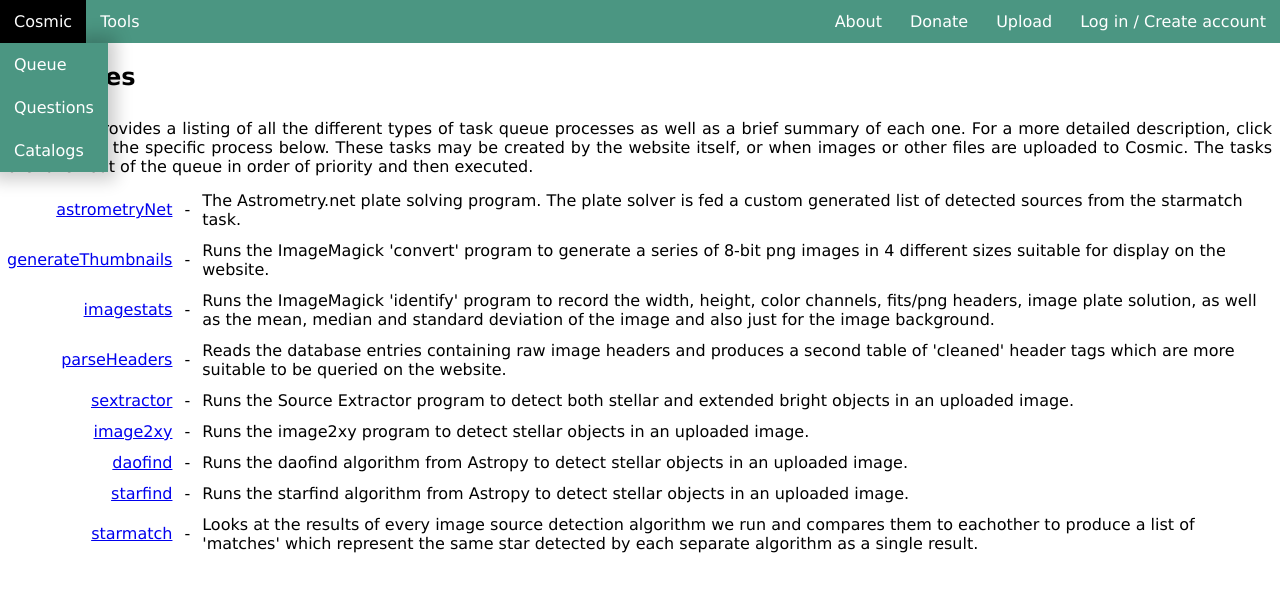
After one commit to AndrewBuck/cosmic, a Django app: page /about/processes/ in a window 1280 px wide. The commit adds this page. Shown: the top 592 px of the page. Run offline with Django 3.2, Linux system fonts and the light colour scheme; parts of the project's set-up code (start-up, migrations or seed data) failed here and were passed over.

Commit message:
Adding skeleton outlines for all of the documentation pages for the process queue tasks.

```diff
--- a/cosmic/urls.py
+++ b/cosmic/urls.py
@@ -57,6 +57,8 @@ urlpatterns = [
     url(r'^observing/$', views.observing),
 
     url(r'^about/$', views.about),
+    url(r'^about/processes/$', views.processes),
+    url(r'^about/processes/(?P<process>[a-zA-Z0-9]+)$', views.processes),
 
     url(r'^export/bookmarks/$', views.exportBookmarks),
 
--- /dev/null
+++ b/cosmicapp/templates/cosmicapp/processes.html
@@ -0,0 +1,77 @@
+{% extends "cosmicapp/base.html" %}
+
+{% load static %}
+{% load cosmicapp_extras %}
+
+{% block extratitle %} - About Processes {% endblock extratitle %}
+
+{% block extrahead %}
+{% endblock extrahead %}
+
+{% block mainbody %}
+<h2>Processes</h2>
+
+<p>
+This page provides a listing of all the different types of task queue processes as well as
+a brief summary of each one.  For a more detailed description, click the name of the
+specific process below.  These tasks may be created by the website itself, or when images
+or other files are uploaded to Cosmic.  The tasks are taken out of the queue in order of
+priority and then executed.
+</p>
+
+<table cellpadding=5px>
+    <tr>
+        <td align=right> <a href="/about/processes/astrometryNet">astrometryNet</a> </td> <td>-</td>
+        <td> The Astrometry.net plate solving program.  The plate solver is fed a custom
+        generated list of detected sources from the starmatch task. </td>
+    </tr>
+
+    <tr>
+        <td align=right> <a href="/about/processes/generateThumbnails">generateThumbnails</a> </td> <td>-</td>
+        <td> Runs the ImageMagick 'convert' program to generate a series of 8-bit png
+        images in 4 different sizes suitable for display on the website. </td>
+    </tr>
+
+    <tr>
+        <td align=right> <a href="/about/processes/imagestats">imagestats</a> </td> <td>-</td>
+        <td> Runs the ImageMagick 'identify' program to record the width, height, color
+        channels, fits/png headers, image plate solution, as well as the mean, median
+        and standard deviation of the image and also just for the image background.</td>
+    </tr>
+
+    <tr>
+        <td align=right> <a href="/about/processes/parseHeaders">parseHeaders</a> </td> <td>-</td>
+        <td> Reads the database entries containing raw image headers and produces a second
+        table of 'cleaned' header tags which are more suitable to be queried on the website.</td>
+    </tr>
+
+    <tr>
+        <td align=right> <a href="/about/processes/sextractor">sextractor</a> </td> <td>-</td>
+        <td> Runs the Source Extractor program to detect both stellar and extended bright
+        objects in an uploaded image. </td>
+    </tr>
+
+    <tr>
+        <td align=right> <a href="/about/processes/image2xy">image2xy</a> </td> <td>-</td>
+        <td> Runs the image2xy program to detect stellar objects in an uploaded image. </td>
+    </tr>
+
+    <tr>
+        <td align=right> <a href="/about/processes/daofind">daofind</a> </td> <td>-</td>
+        <td> Runs the daofind algorithm from Astropy to detect stellar objects in an uploaded image. </td>
+    </tr>
+
+    <tr>
+        <td align=right> <a href="/about/processes/starfind">starfind</a> </td> <td>-</td>
+        <td> Runs the starfind algorithm from Astropy to detect stellar objects in an uploaded image. </td>
+    </tr>
+
+    <tr>
+        <td align=right> <a href="/about/processes/starmatch">starmatch</a> </td> <td>-</td>
+        <td> Looks at the results of every image source detection algorithm we run and
+        compares them to eachother to produce a list of 'matches' which represent the
+        same star detected by each separate algorithm as a single result. </td>
+    </tr>
+</table>
+
+{% endblock mainbody %}
--- a/cosmicapp/templates/cosmicapp/processqueue.html
+++ b/cosmicapp/templates/cosmicapp/processqueue.html
@@ -11,7 +11,7 @@ which gets put into this queue until the server has time to execute it.</p>
 
     <table border="2px">
     <tr>
-        <th> Process <br> (name) </th>
+        <th> <a href="/about/processes/">Process <br> (name)</a> </th>
         <th> Requestor <br> (username) </th>
         <th> SubmittedDateTime <br> (time) </th>
         <th> StartedDateTime <br> (time) </th>
--- a/cosmicapp/views.py
+++ b/cosmicapp/views.py
@@ -39,6 +39,19 @@ def about(request):
     context = {"user" : request.user}
     return render(request, "cosmicapp/about.html", context)
 
+def processes(request, process=None):
+    context = {"user" : request.user}
+
+    if process == None:
+        return render(request, "cosmicapp/processes.html", context)
+
+    validPages = ['astrometrynet', 'generatethumbnails', 'imagestats', 'parseheaders', 'sextractor', 'image2xy', 'daofind', 'starfind', 'starmatch']
+    process = process.lower()
+    if process in validPages:
+        return render(request, "cosmicapp/" + process + ".html", context)
+
+    else:
+        return HttpResponse('Process "' + process + '" not found.', status=400, reason='Parameters missing.')
 def createuser(request):
     context = {"user" : request.user}
 
```
Also changed, not shown: cosmicapp/templates/cosmicapp/astrometrynet.html (added, +11 -0 lines), cosmicapp/templates/cosmicapp/daofind.html (added, +11 -0 lines), cosmicapp/templates/cosmicapp/generatethumbnails.html (added, +11 -0 lines), cosmicapp/templates/cosmicapp/image2xy.html (added, +11 -0 lines), cosmicapp/templates/cosmicapp/imagestats.html (added, +11 -0 lines), cosmicapp/templates/cosmicapp/parseheaders.html (added, +11 -0 lines), cosmicapp/templates/cosmicapp/processDescriptionTemplate.html (added, +26 -0 lines), cosmicapp/templates/cosmicapp/sextractor.html (added, +11 -0 lines), cosmicapp/templates/cosmicapp/starfind.html (added, +11 -0 lines), cosmicapp/templates/cosmicapp/starmatch.html (added, +11 -0 lines).
